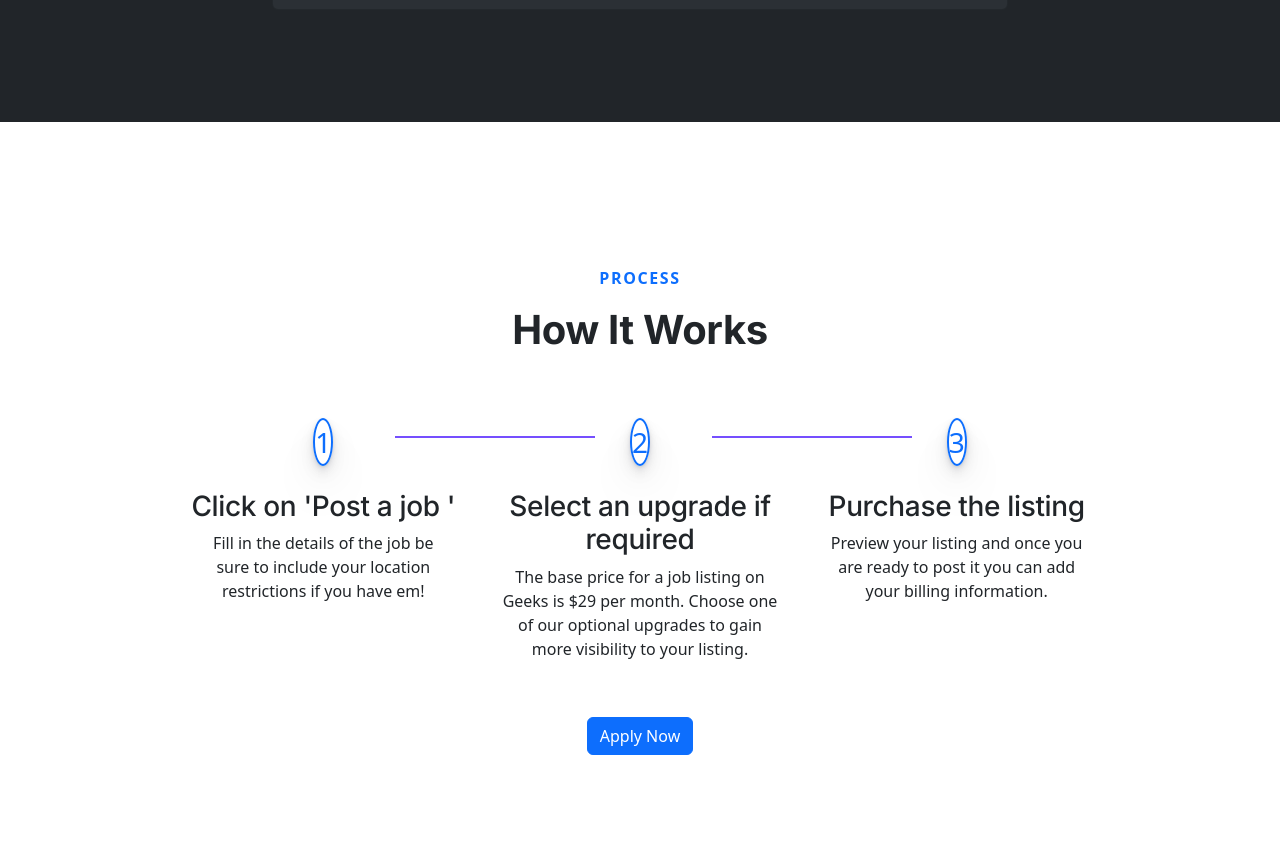
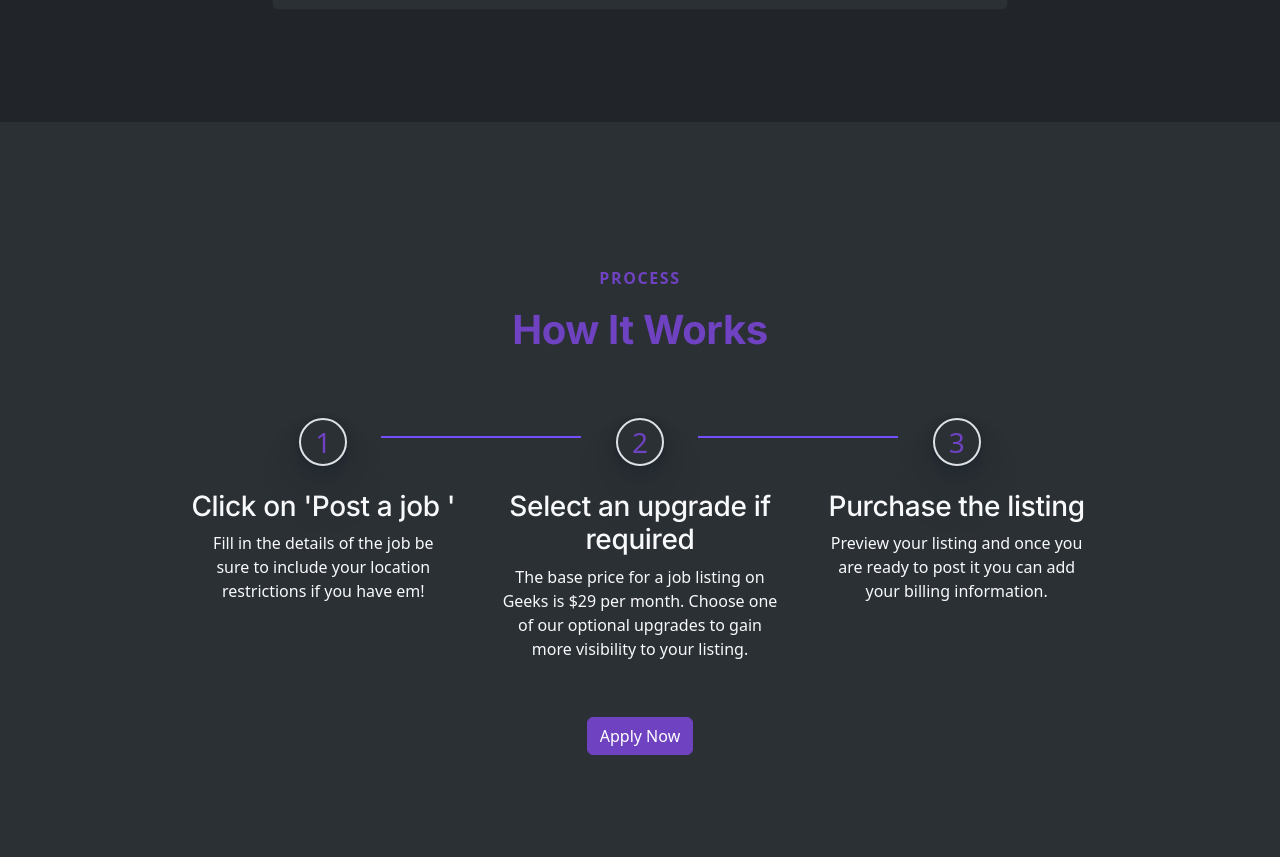
Before and after one commit to RMWebs2023/CER-Alternativas, a React (Vite) app: page / in a window 1280 px wide. Shown: the part 1940-2797 px from the top of the page. Built offline with nearby package versions, Linux system fonts and the light colour scheme.

Commit message:
push 10
Se hace la seccion how it works

```diff
--- a/src/components/nav.jsx
+++ b/src/components/nav.jsx
@@ -1,4 +1,5 @@
 import icon from "../images/favicon_png.png";
+import { MdKeyboardArrowDown } from "react-icons/md";
 
 const Nav = ({ targetRef, targetRefFooter }) => {
   const handleClick = (e) => {
@@ -55,7 +56,8 @@ const Nav = ({ targetRef, targetRefFooter }) => {
                 data-bs-toggle="dropdown"
                 aria-expanded="false"
               >
-                Servicios
+                Servicios <span></span>
+                <MdKeyboardArrowDown />
               </a>
               <ul className="dropdown-menu">
                 <li>
--- a/src/pages/home.jsx
+++ b/src/pages/home.jsx
@@ -202,13 +202,13 @@ const Home = () => {
       {/* Oferta laborales */}
       <Cards data={data} />
       {/* How it works */}
-      <section className="py-lg-14 pt-8 py-10 bg-white">
+      <section className="py-lg-14 pt-8 py-10 color-grey text-light">
         <div className="container">
           <div className="row">
             <div className="col-xl-10 col-md-12 col-12 offset-xl-1">
-              <div className="text-center row">
+              <div className="text-center row color">
                 <div className="px-lg-10 mb-8 mt-6 col-md-12">
-                  <span className="text-uppercase text-primary fw-semi-bold ls-md">
+                  <span className="text-uppercase fw-semi-bold ls-md">
                     Process
                   </span>
                   <h2 className="h1 fw-bold mt-3">How It Works</h2>
@@ -217,7 +217,7 @@ const Home = () => {
               <div className="gy-6 row">
                 <div className="col-md-4 col-sm-12">
                   <div className=" text-center">
-                    <div className="icon-shape icon-lg border border-primary border-2 fs-3 rounded-circle mb-4 process-line text-primary smooth-shadow-md">
+                    <div className="icon-shape-hiw icon-lg border-2 fs-3 rounded-circle mb-4 process-line smooth-shadow-md border">
                       1
                     </div>
                     <h3>Click on &#x27;Post a job &#x27;</h3>
@@ -229,7 +229,7 @@ const Home = () => {
                 </div>
                 <div className="col-md-4 col-sm-12">
                   <div className=" text-center">
-                    <div className="icon-shape icon-lg border border-primary border-2 fs-3 rounded-circle mb-4 process-line text-primary smooth-shadow-md">
+                    <div className="icon-shape-hiw icon-lg border border-2 fs-3 rounded-circle mb-4 process-line smooth-shadow-md">
                       2
                     </div>
                     <h3>Select an upgrade if required </h3>
@@ -242,7 +242,7 @@ const Home = () => {
                 </div>
                 <div className="col-md-4 col-sm-12">
                   <div className=" text-center">
-                    <div className="icon-shape icon-lg border border-primary border-2 fs-3 rounded-circle mb-4 text-primary smooth-shadow-md">
+                    <div className="icon-shape-hiw icon-lg border border-2 fs-3 rounded-circle mb-4 smooth-shadow-md">
                       3
                     </div>
                     <h3>Purchase the listing </h3>
@@ -257,7 +257,7 @@ const Home = () => {
                     role="button"
                     tabIndex="0"
                     href="#"
-                    className="btn btn-primary"
+                    className="btn search-button"
                   >
                     Apply Now
                   </a>
```
Also changed, not shown: src/index.css.
